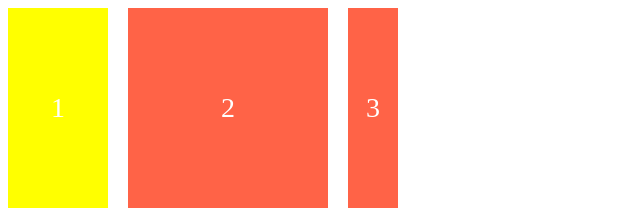
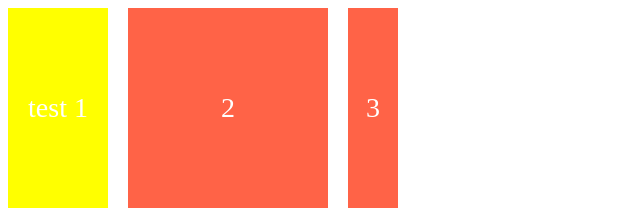
Before and after one commit to daveryu/css-layout-masterclass, a website built with Vite: page index.html in a window 1280 px wide. Shown: the top 215 px of the page, 0-640 px from the left. Built offline with nearby package versions, Linux system fonts and the light colour scheme.

Commit message:
test_1.2

```diff
--- a/index.html
+++ b/index.html
@@ -8,7 +8,7 @@
   </head>
   <body>
     <div class="father">
-      <div class="child">1</div>
+      <div class="child">test 1</div>
       <div class="child">2</div>
       <div class="child">3</div>
       <div class="child">4</div>
```
